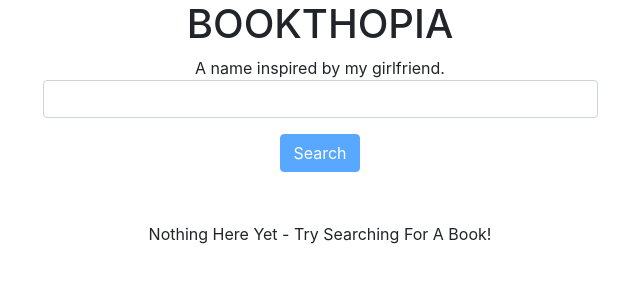
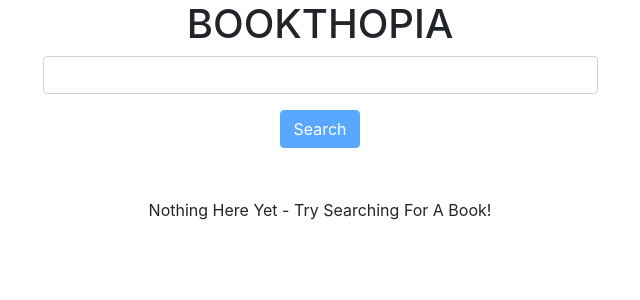
Before and after one commit to rapulu/bookthopia, a Vue app: page / in a window 1280 px wide. Shown: the top 300 px of the page, without its empty margins (320-960 px from the left). Built offline with nearby package versions, Linux system fonts and the light colour scheme.

Commit message:
removed description and footer

```diff
--- a/src/components/Search.vue
+++ b/src/components/Search.vue
@@ -3,7 +3,7 @@
       <div class="row">
         <div class="col text-center">
           <h1>BOOKTHOPIA</h1>
-          <span>A name inspired by my girlfriend.</span>
+          <span></span>
           <form @submit.prevent="search()" autocomplete="off">
             <div class="form-group">
               <input type="text"
@@ -109,7 +109,7 @@ input[type=number]:focus,
 
 .btn-primary{
   color: #fff;
-  background-color: #66e8b0 ;
+  background-color: #66e8b0;
   border-color: #66e8b0;
 }
 
```
